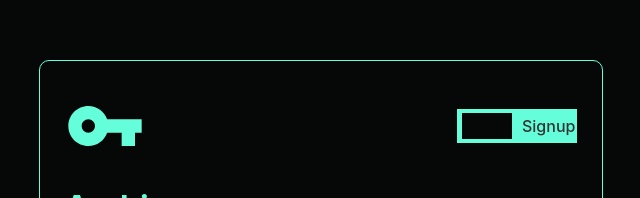
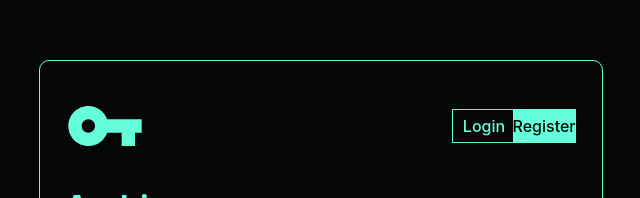
Before and after one commit to DebadityaPal/arXivo, a Svelte app in the folder frontend/: page / in a window 1280 px wide. Shown: the part 103-301 px from the top of the page, without its empty margins (319-959 px from the left). Built offline with nearby package versions, Linux system fonts and the light colour scheme.

Commit message:
fixed toggle button

```diff
--- a/frontend/src/App.svelte
+++ b/frontend/src/App.svelte
@@ -154,8 +154,6 @@
             <label class="switch">
                 <input type="checkbox">
                 <span class="slider" on:click={toggleMode}>
-                    <p>Login</p>
-                    <p>Signup</p>
                 </span>
             </label>
             <!-- <button class="toggle-btn" on:click={toggleMode}>Toggle</button> -->
@@ -267,8 +265,9 @@
     .switch {
   position: relative;
   display: inline-block;
-  width: 120px;
+  width: 124px;
   height: 34px;
+  border: 1px solid var(--primary-clr);
     }
 
 /* Hide default HTML checkbox */
@@ -276,6 +275,7 @@
   opacity: 0;
   width: 0;
   height: 0;
+
 }
 
 /* The slider */
@@ -296,27 +296,48 @@
   transition: .4s;
 }
 
-.slider >p{
-    width: 50px;
-    text-align: center;
-}
-
 .slider:before {
   position: absolute;
-  content: "";
-  height: 26px;
-  width: 50px;
-  left: 5px;
-  bottom: 4px;
+  display: flex;
+  align-items: center;
+  justify-content: center;
+  content: "Login";
+  height: 32px;
+  width: 62px;
+  left: 1px;
   background-color: var(--primary-clr);
-  -webkit-transition: .4s;
-  transition: .4s;
+  color: var(--secondary-clr);
+  /* -webkit-transition: .4s;
+  transition: .4s; */
 }
 
 input:checked + .slider:before {
   -webkit-transform: translateX(60px);
   -ms-transform: translateX(60px);
   transform: translateX(60px);
+  content: "Register";
+}
+
+.slider:after {
+  position: absolute;
+  display: flex;
+  align-items: center;
+  justify-content: center;
+  content: "Register";
+  height: 32px;
+  width: 62px;
+  right: 1px;
+  background-color: var(--secondary-clr);
+  color: var(--primary-clr);
+  /* -webkit-transition: .4s;
+  transition: .4s; */
+}
+
+input:checked + .slider:after {
+  -webkit-transform: translateX(-60px);
+  -ms-transform: translateX(-60px);
+  transform: translateX(-60px);
+  content: "Login";
 }
 
 
```
